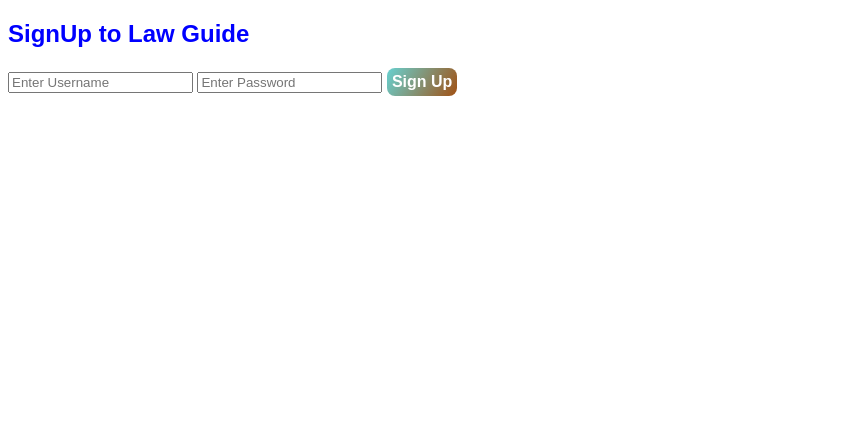
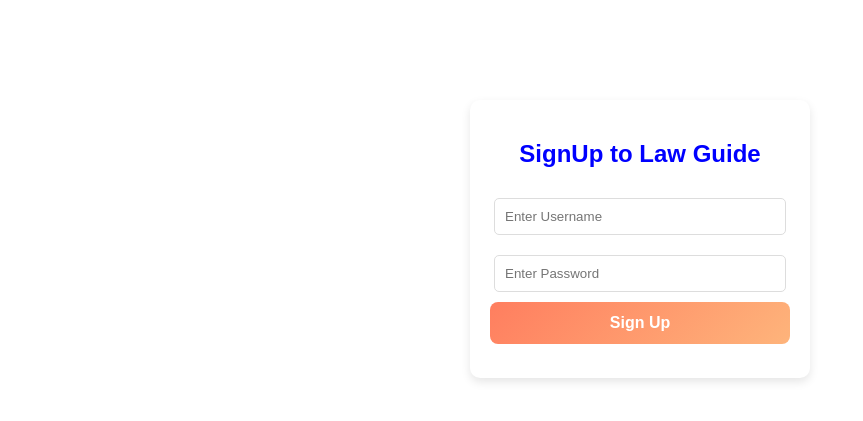
Before and after one commit to siddhantmborude/LawPal, a Flask app: page /signup in a window 1280 px wide. Shown: the top 421 px of the page, without its empty margins (0-863 px from the left). Run offline with Flask 3, Linux system fonts and the light colour scheme.

Commit message:
Update styles.css

```diff
--- a/static/styles.css
+++ b/static/styles.css
@@ -1,9 +1,11 @@
 /* General Styles */
 body {
     font-family: Arial, sans-serif;
-    margin: 10;
+    margin: 0; /* Fixed margin */
     padding: 0;
     transition: background-color 0.5s, color 0.5s;
+
+
 }
 
 /* Light Mode (Default) */
@@ -52,16 +54,15 @@ nav ul li a:hover {
     border-radius: 5px;
 }
 
-/* Buttons - Stylish */
+/* Buttons */
 button {
-    background: linear-gradient(120deg, #67d1d1, #a15114);
-    color: white;
+    background: linear-gradient(120deg, #ffffff, #a84c06);
+    color: rgb(0, 0, 0);
     border: none;
-    padding: 5px 5px;
+    padding: 10px 15px;
     font-size: 16px;
     font-weight: bold;
     border-radius: 8px;
-
     cursor: pointer;
     transition: transform 0.3s, box-shadow 0.3s;
     outline: none;
@@ -163,6 +146,47 @@ button:active {
     font-size: 14px;
 }
 
+.signup-container {
+    width: 300px;
+    margin: 100px auto;
+    padding: 20px;
+    text-align: center;
+    background-color: white;
+    border-radius: 10px;
+    box-shadow: 0px 4px 10px rgba(0, 0, 0, 0.1);
+}
+
+.signup-container input {
+    width: 90%;
+    padding: 10px;
+    margin: 10px 0;
+    border: 1px solid #ddd;
+    border-radius: 5px;
+}
+
+.signup-container button {
+    width: 100%;
+    background: linear-gradient(135deg, #ff7e5f, #feb47b);
+    color: white;
+    border: none;
+    padding: 12px;
+    font-size: 16px;
+    font-weight: bold;
+    border-radius: 8px;
+    cursor: pointer;
+    transition: transform 0.3s, box-shadow 0.3s;
+}
+
+.signup-container button:hover {
+    transform: scale(1.05);
+    box-shadow: 0px 4px 10px rgba(0, 0, 0, 0.2);
+}
+
+.error {
+    color: red;
+    font-size: 14px;
+}
+
 #logout-btn {
     background: red;
     border: none;
```
Also changed, not shown: other parts of static/styles.css (+7 -25 lines).
